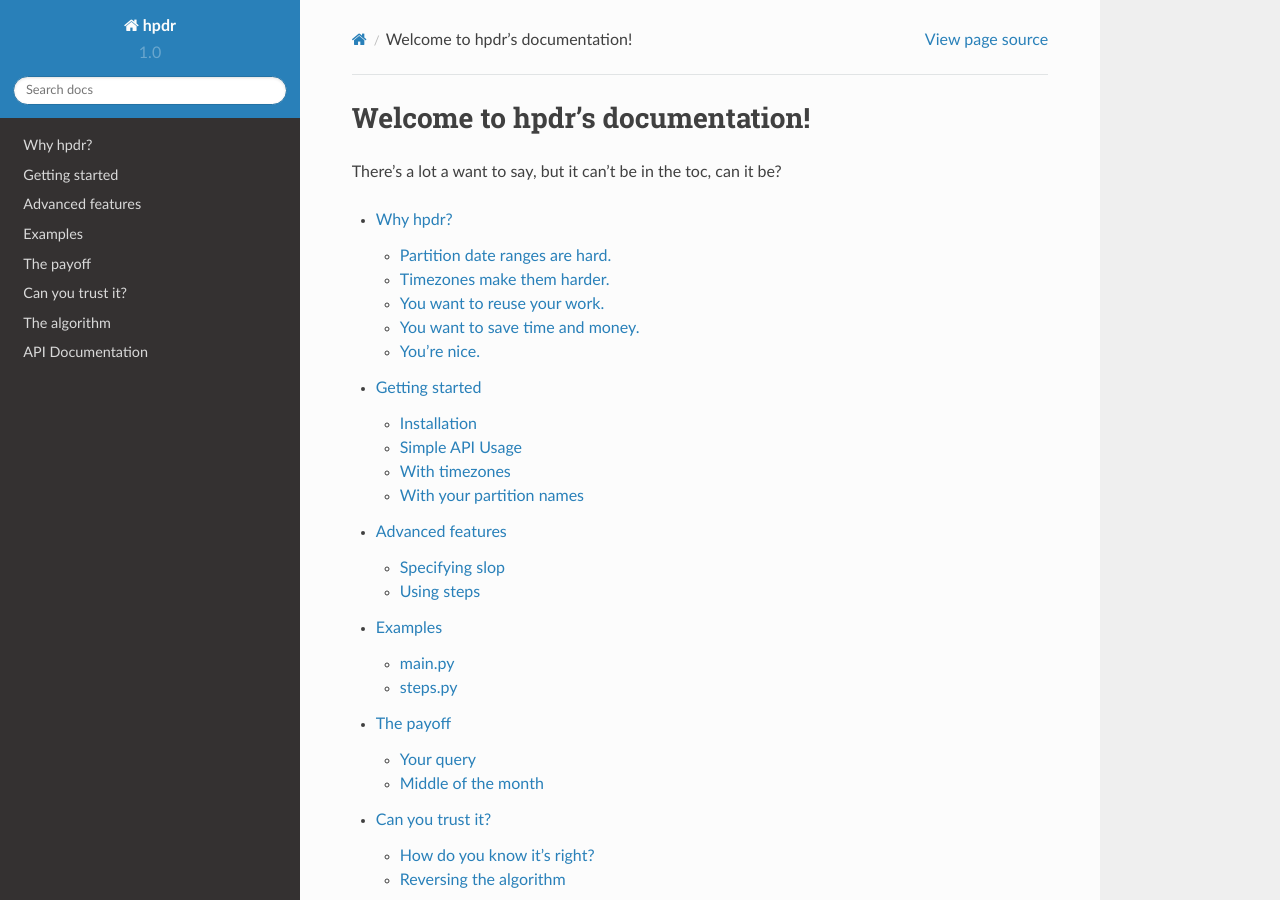
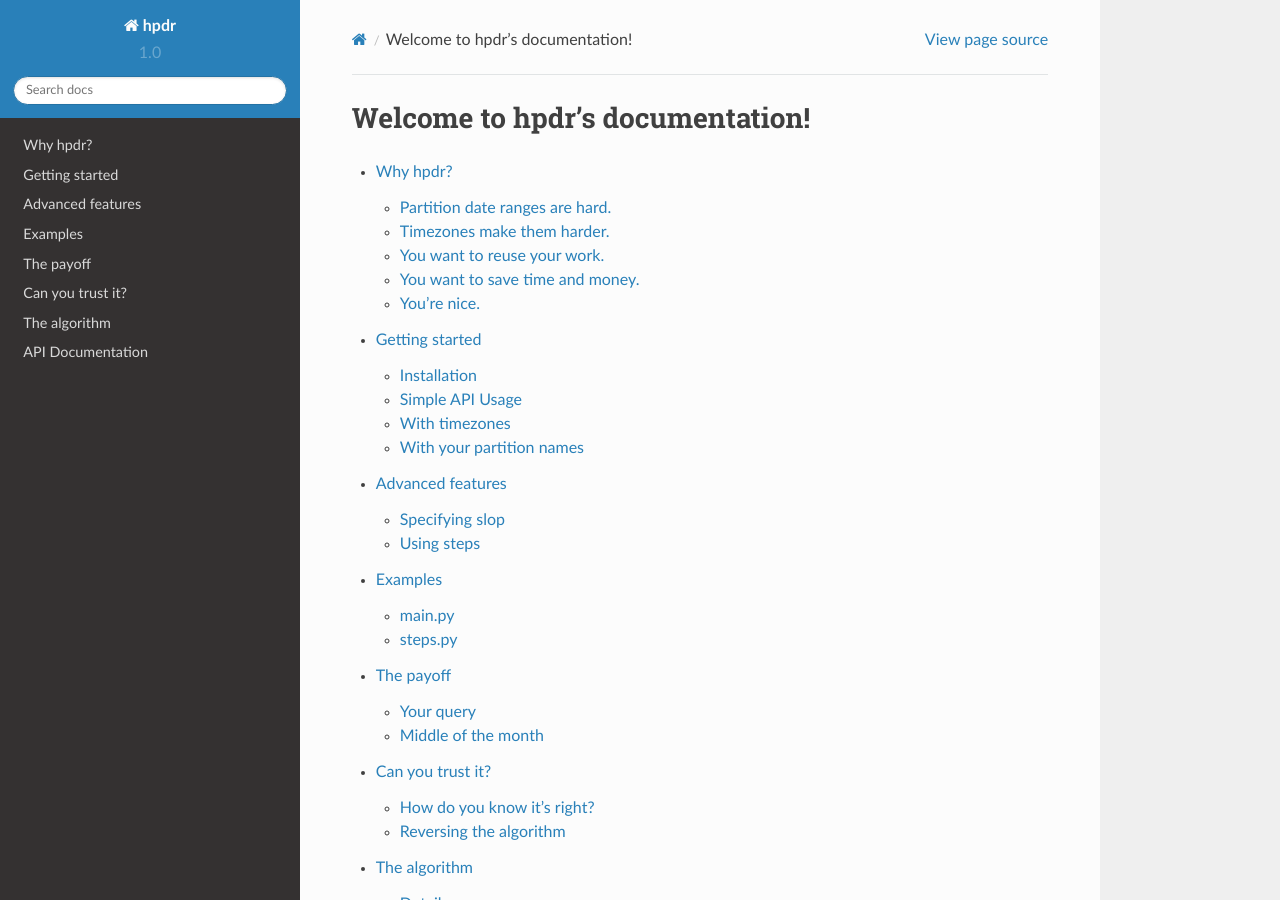
Before and after one commit to laboo/hpdr, a Sphinx documentation site: the page built from docs/source/index.rst, in a window 1280 px wide and 900 px high. Built offline with Sphinx 7.4.7 and the Read the Docs theme 2.0.0, drawn with Linux system fonts in a browser that asks for light colours.

Commit message:
Removed test text.

```diff
--- a/docs/source/index.rst
+++ b/docs/source/index.rst
@@ -5,8 +5,6 @@
 
 Welcome to hpdr's documentation!
 ================================
-
-There's a lot a want to say, but it can't be in the toc, can it be?
 
 .. toctree::
    :maxdepth: 2
```
